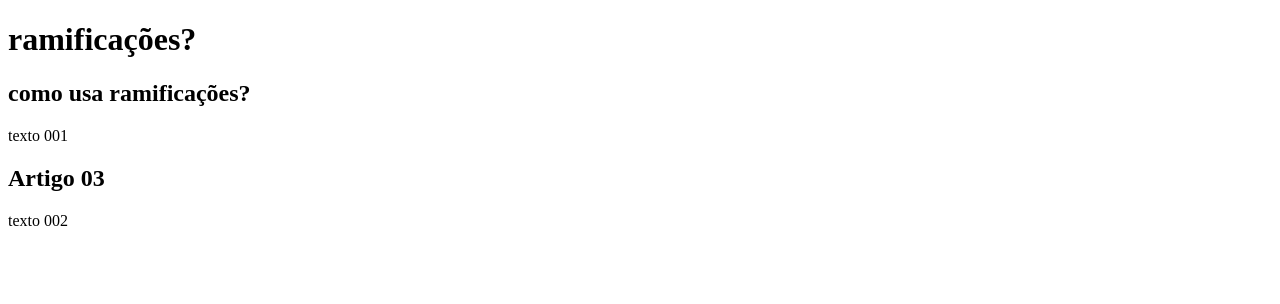
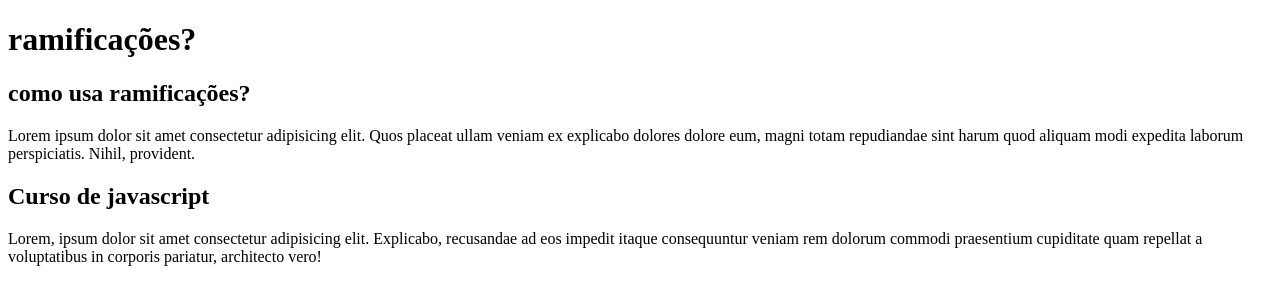
Before and after one commit to Washingtonluismarcos/studos, a plain HTML site: page Branches/index.html in a window 1280 px wide. Drawn offline with Linux system fonts and the light colour scheme.

Commit message:
testando branches

```diff
--- a/Branches/index.html
+++ b/Branches/index.html
@@ -12,10 +12,10 @@
   <article>
     <h2>como usa ramificações?</h2>
   </article>
-  <p>texto 001</p>
+  <p>Lorem ipsum dolor sit amet consectetur adipisicing elit. Quos placeat ullam veniam ex explicabo dolores dolore eum, magni totam repudiandae sint harum quod aliquam modi expedita laborum perspiciatis. Nihil, provident.</p>
   <article>
-    <h2>Artigo 03</h2>
-    <p>texto 002</p>
+    <h2>Curso de javascript</h2>
+    <p>Lorem, ipsum dolor sit amet consectetur adipisicing elit. Explicabo, recusandae ad eos impedit itaque consequuntur veniam rem dolorum commodi praesentium cupiditate quam repellat a voluptatibus in corporis pariatur, architecto vero!</p>
   </article>
 </body>
 </html>
```
